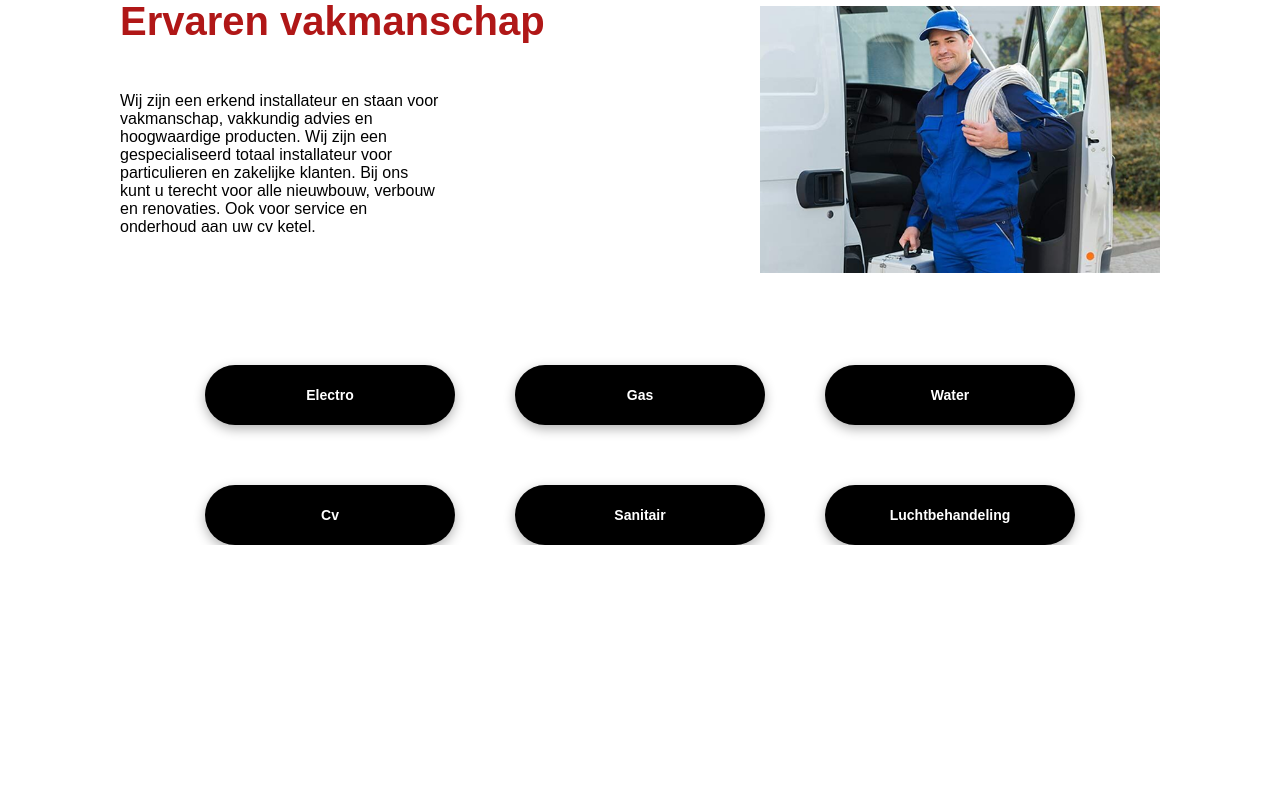
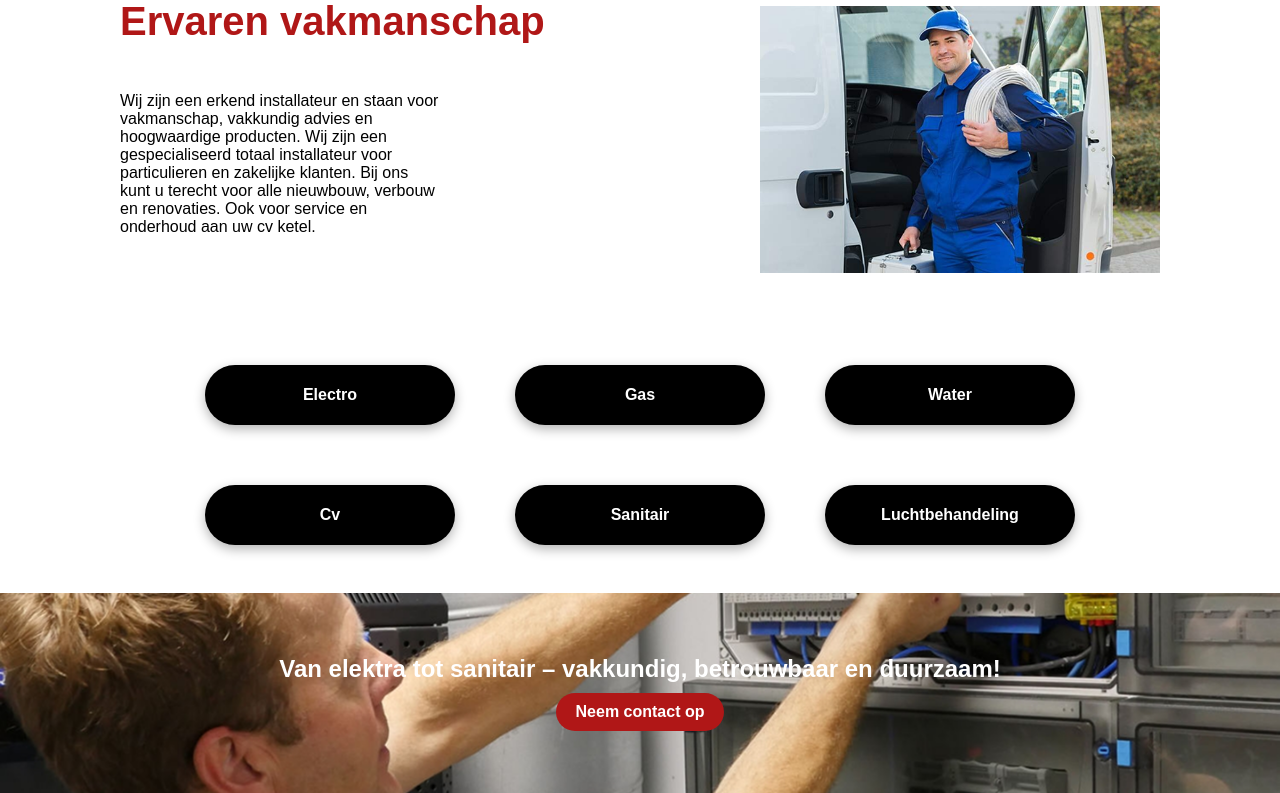
Before and after one commit to Parisxx/installatiebedrijf, a PHP site: page / in a window 1280 px wide. Shown: the part 882-1675 px from the top of the page. Before the commit the page ends 1427 px from the top, so only its background shows below. Run offline with PHP 8.4, Linux system fonts and the light colour scheme.

Commit message:
feat: banner section met text en contact button

```diff
--- a/index.css
+++ b/index.css
@@ -297,7 +297,7 @@
     height: 60px;
     padding: 5px;
     padding: 10px;
-    font-size: 14px;
+    font-size: 16px;
     font-weight: bold;
     cursor: pointer;
     transition: transform 0.3s ease, box-shadow 0.3s ease;
@@ -309,3 +309,45 @@
     transform: scale(1.1);
     box-shadow: 0px 4px 12px rgba(0, 0, 0, 0.6);
 }
+
+/* Banner Section */
+.banner {
+    position: relative;
+    width: 100%;
+    height: 200px;
+    background-image: url('src/img/banner.png');
+    background-size: cover;
+    background-position: center;
+    color: #fff;
+    text-align: center;
+    display: flex;
+    justify-content: center;
+    align-items: center;
+    margin-top: 3rem;
+}
+
+.banner-content {
+    position: absolute;
+    text-align: center;
+    color: #fff;
+    display: flex;
+    flex-direction: column; /* Stacks items vertically */
+    justify-content: center;
+    align-items: center;
+}
+
+/* Button styling */
+.banner-button {
+    padding: 10px 20px;
+    background-color: #B01717;
+    color: #fff;
+    text-decoration: none;
+    font-weight: bold;
+    border-radius: 50px;
+    transition: background-color 0.3s ease;
+    margin-top: 10px; /* Adds space between text and button */
+}
+
+.banner-button:hover {
+    background-color: #a71515;
+}
--- a/index.php
+++ b/index.php
@@ -81,7 +81,7 @@
                 Ook voor service en onderhoud aan uw cv ketel. </p>
         </div>
         <div class="content-image">
-            <img src="src/img/man_blauw.png" alt="Description of the image" class="service-img">
+            <img src="src/img/men_blue.png" alt="Description of the image" class="service-img">
         </div>
     </section>
 
@@ -96,6 +96,13 @@
         </div>
     </div>
 
+    <section class="banner">
+        <div class="banner-content">
+            <h2>Van elektra tot sanitair – vakkundig, betrouwbaar en duurzaam!</h2>
+            <a href="contact.php" class="banner-button">Neem contact op</a>
+        </div>
+    </section>
+
 
 
 </body>
```
Also changed, not shown: src/img/Frame 3.png (deleted), src/img/banner.png (added), src/img/men_blue.png (renamed from src/img/man_blauw.png).
